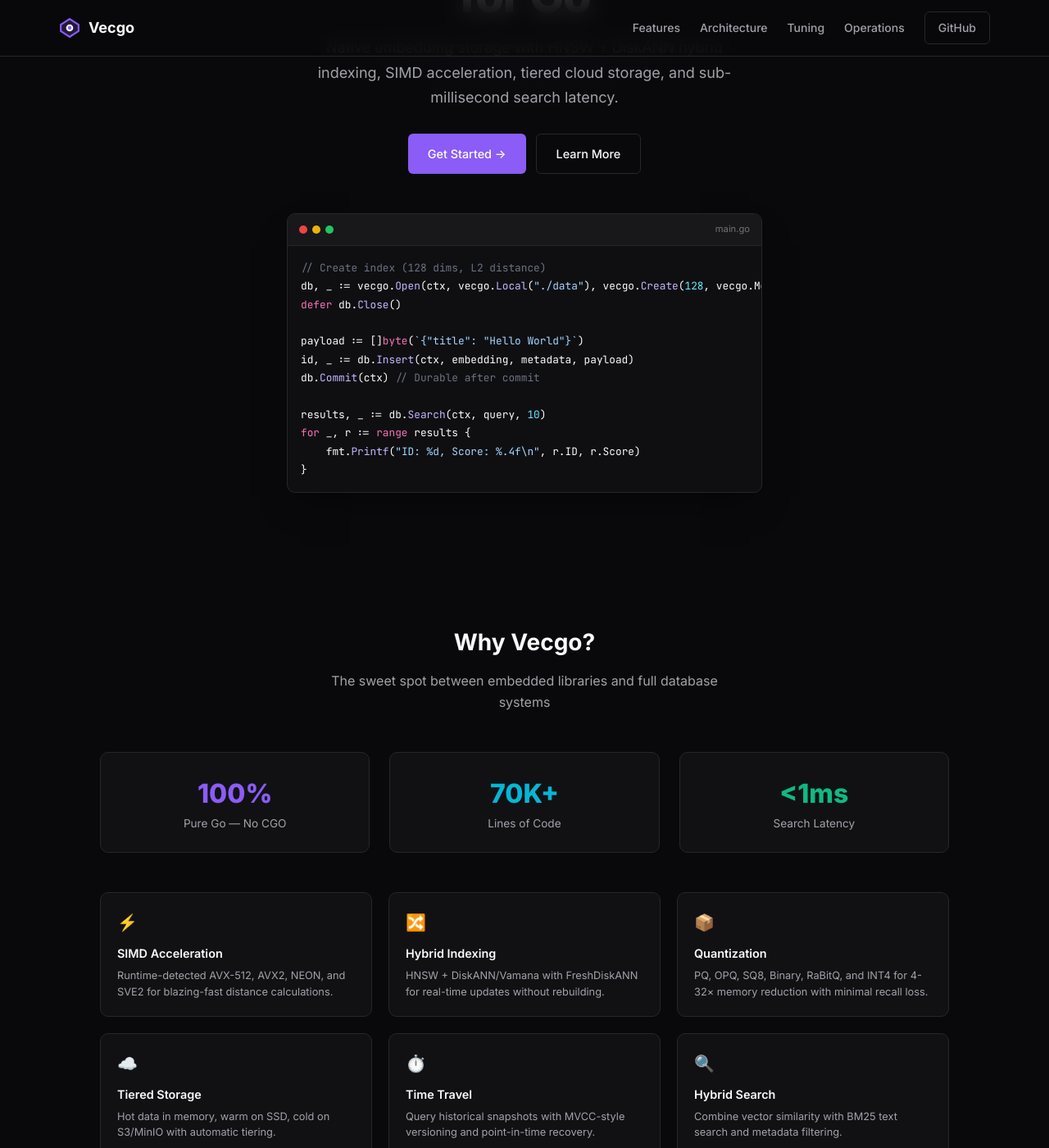
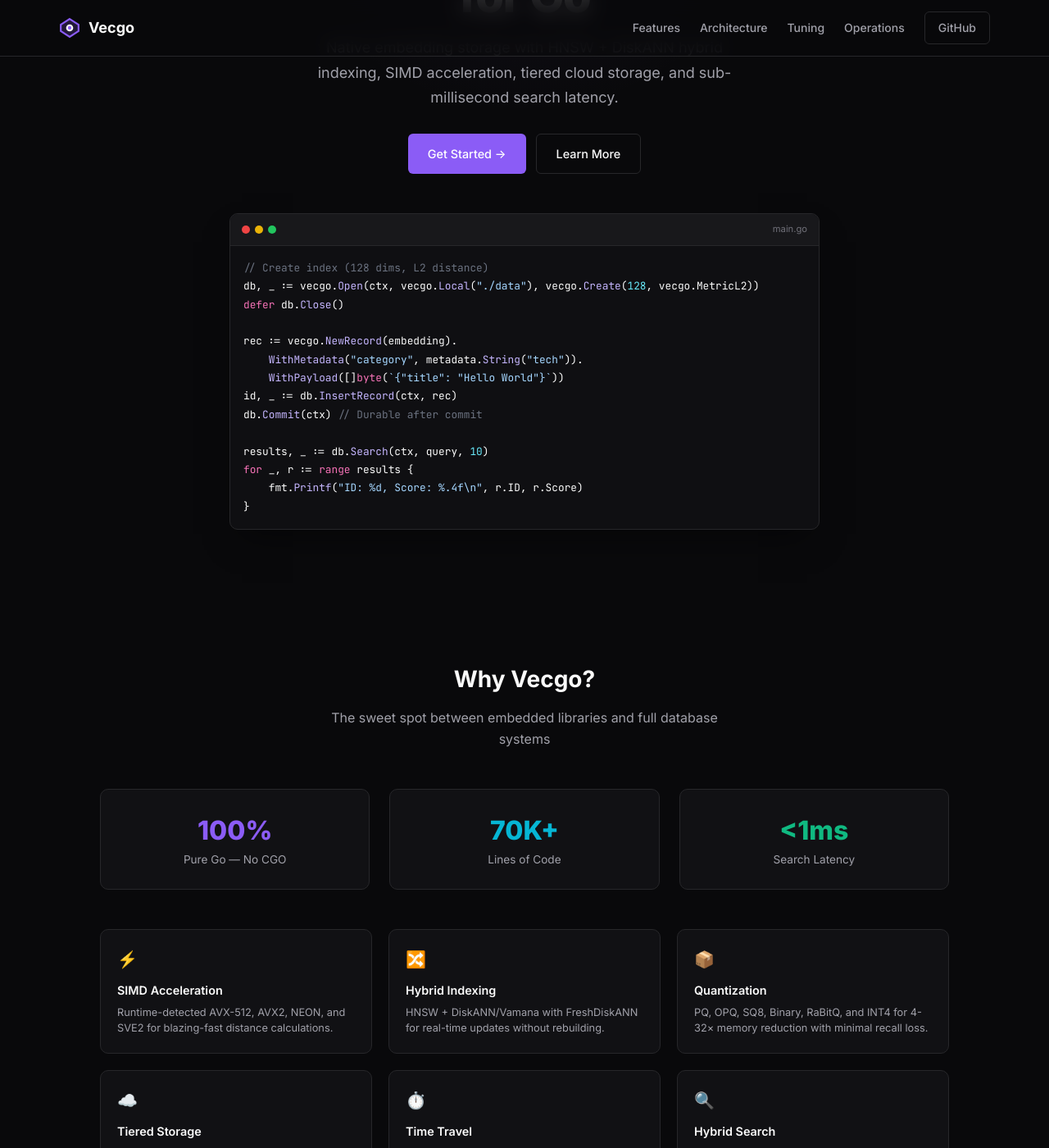
Before and after one commit to hupe1980/vecgo, a Jekyll site: the page built from docs/index.html, in a window 1280 px wide and 1400 px high, scrolled down 355 px. Shown: the whole window at 82% size. Built offline with Jekyll 4.4.1, drawn with Linux system fonts in a browser that asks for light colours.

Commit message:
Refactor record creation in index.html to use NewRecord method with metadata

```diff
--- a/docs/_layouts/default.html
+++ b/docs/_layouts/default.html
@@ -203,7 +203,7 @@
 
     /* Code Window */
     .code-window {
-      max-width: 580px;
+      max-width: 720px;
       margin: 0 auto;
       background: var(--bg-secondary);
       border: 1px solid var(--border);
--- a/docs/index.html
+++ b/docs/index.html
@@ -51,8 +51,10 @@
 db, _ := vecgo.<span class="f">Open</span>(ctx, vecgo.<span class="f">Local</span>(<span class="s">"./data"</span>), vecgo.<span class="f">Create</span>(<span class="n">128</span>, vecgo.MetricL2))
 <span class="k">defer</span> db.<span class="f">Close</span>()
 
-payload := []<span class="k">byte</span>(<span class="s">`{"title": "Hello World"}`</span>)
-id, _ := db.<span class="f">Insert</span>(ctx, embedding, metadata, payload)
+rec := vecgo.<span class="f">NewRecord</span>(embedding).
+    <span class="f">WithMetadata</span>(<span class="s">"category"</span>, metadata.<span class="f">String</span>(<span class="s">"tech"</span>)).
+    <span class="f">WithPayload</span>([]<span class="k">byte</span>(<span class="s">`{"title": "Hello World"}`</span>))
+id, _ := db.<span class="f">InsertRecord</span>(ctx, rec)
 db.<span class="f">Commit</span>(ctx) <span class="c">// Durable after commit</span>
 
 results, _ := db.<span class="f">Search</span>(ctx, query, <span class="n">10</span>)
```
